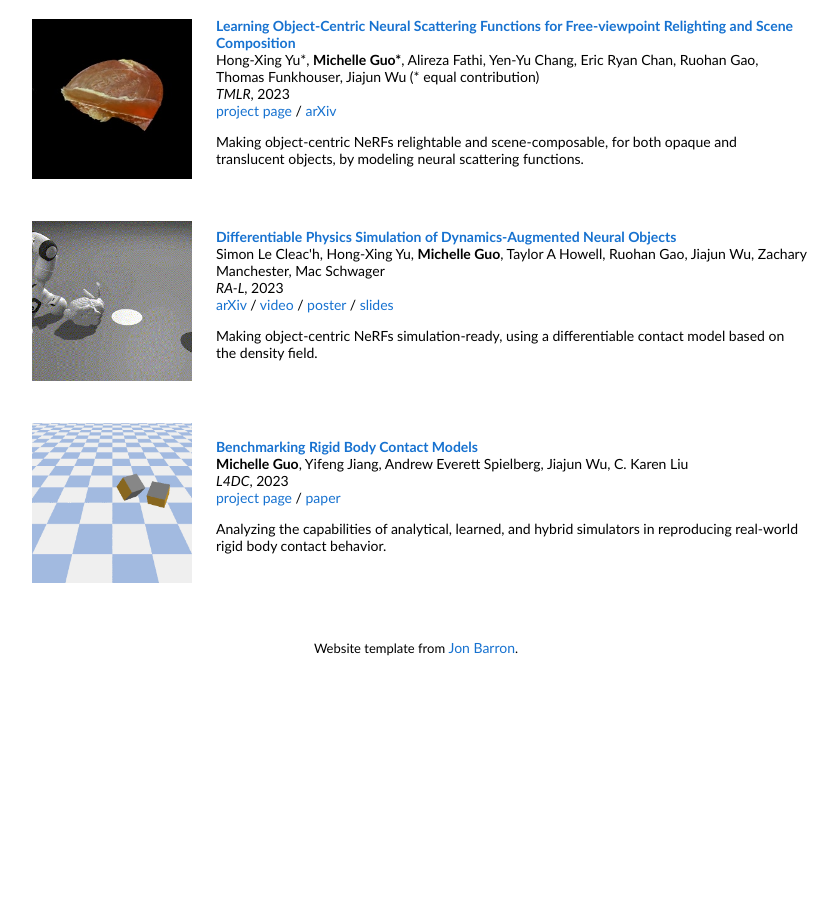
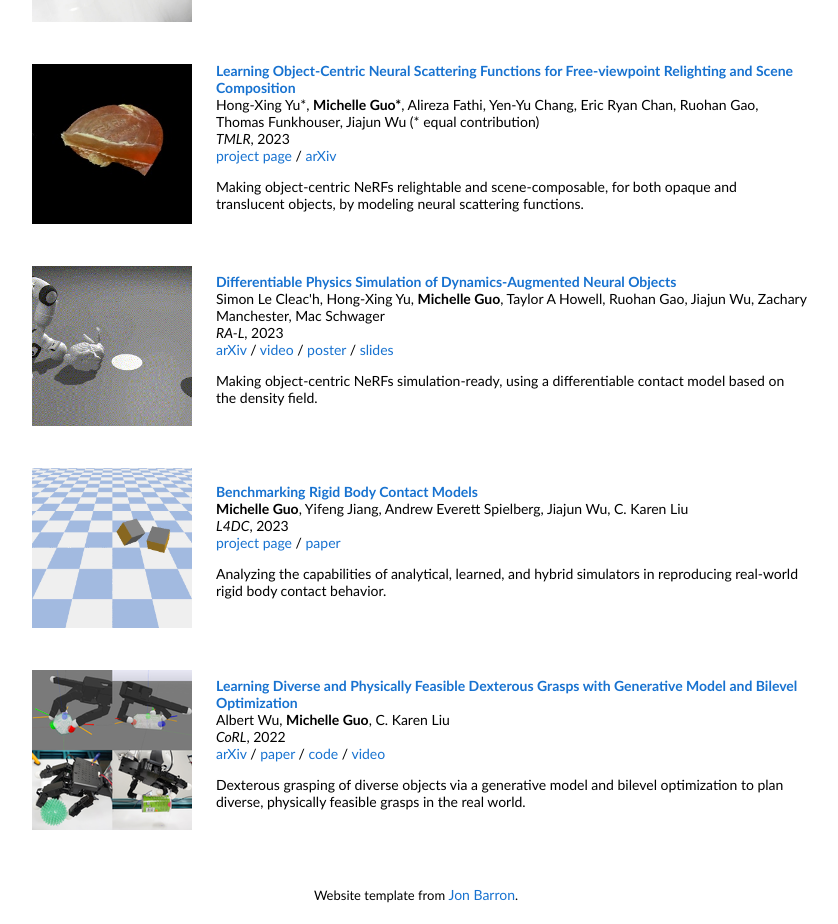
Before and after one commit to michguo/michguo.github.io, a plain HTML site: page index.html in a window 1280 px wide. Shown: the part 1187-2111 px from the top of the page, without its empty margins (224-1062 px from the left). Before the commit the page ends 1864 px from the top, so only its background shows below. Drawn offline with Linux system fonts and the light colour scheme.

Commit message:
add dexgrasp

```diff
--- a/index.html
+++ b/index.html
@@ -49,6 +49,7 @@
               <tr>
               <td style="padding:16px;width:100%;vertical-align:middle">
                 <h2>Research</h2>
+                <p>My work lies in the intersection of computer vision, computer graphics, and robotics.</p>
               </td>
             </tr>
           </tbody></table>
@@ -346,6 +347,47 @@
                 </p>
               </td>
             </tr>
+
+            <!-- dexgrasp -->
+            <tr onmouseout="dexgrasp_stop()" onmouseover="dexgrasp_start()">
+              <td style="padding:16px;width:20%;vertical-align:middle">
+                <div class="one">
+                  <div class="two" id='dexgrasp_image'><img src='images-mg/dexgrasp.png' width=100%></div>
+                  <img src='images-mg/dexgrasp.png' width="160">
+                </div>
+                <script type="text/javascript">
+                  function dexgrasp_start() {
+                    document.getElementById('dexgrasp_image').style.opacity = "1";
+                  }
+
+                  function dexgrasp_stop() {
+                    document.getElementById('dexgrasp_image').style.opacity = "0";
+                  }
+                  dexgrasp_stop()
+                </script>
+              </td>
+              <td style="padding:8px;width:80%;vertical-align:middle">
+                <a href="https://arxiv.org/abs/2207.00195">
+              <span class="papertitle">Learning Diverse and Physically Feasible Dexterous Grasps with Generative Model and Bilevel Optimization</span>
+                </a>
+                <br>
+                Albert Wu, <strong>Michelle Guo</strong>, C. Karen Liu
+                <br>
+                <em>CoRL</em>, 2022
+                <br>
+                <a href="https://arxiv.org/abs/2207.00195">arXiv</a>
+                /
+                <a href="https://proceedings.mlr.press/v205/wu23b.html">paper</a>
+                /
+                <a href="https://github.com/Stanford-TML/dex_grasp">code</a>
+                /
+                <a href="https://youtu.be/9DTrImbN99I?feature=shared">video</a>
+                <p></p>
+                <p>
+                  Dexterous grasping of diverse objects via a generative model and bilevel optimization to plan diverse, physically feasible grasps in the real world.
+                </p>
+              </td>
+            </tr>
           </tbody></table>
           <table style="width:100%;border:0px;border-spacing:0px;border-collapse:separate;margin-right:auto;margin-left:auto;"><tbody>
             <tr>
```
Also changed, not shown: images-mg/dexgrasp.png (added).
